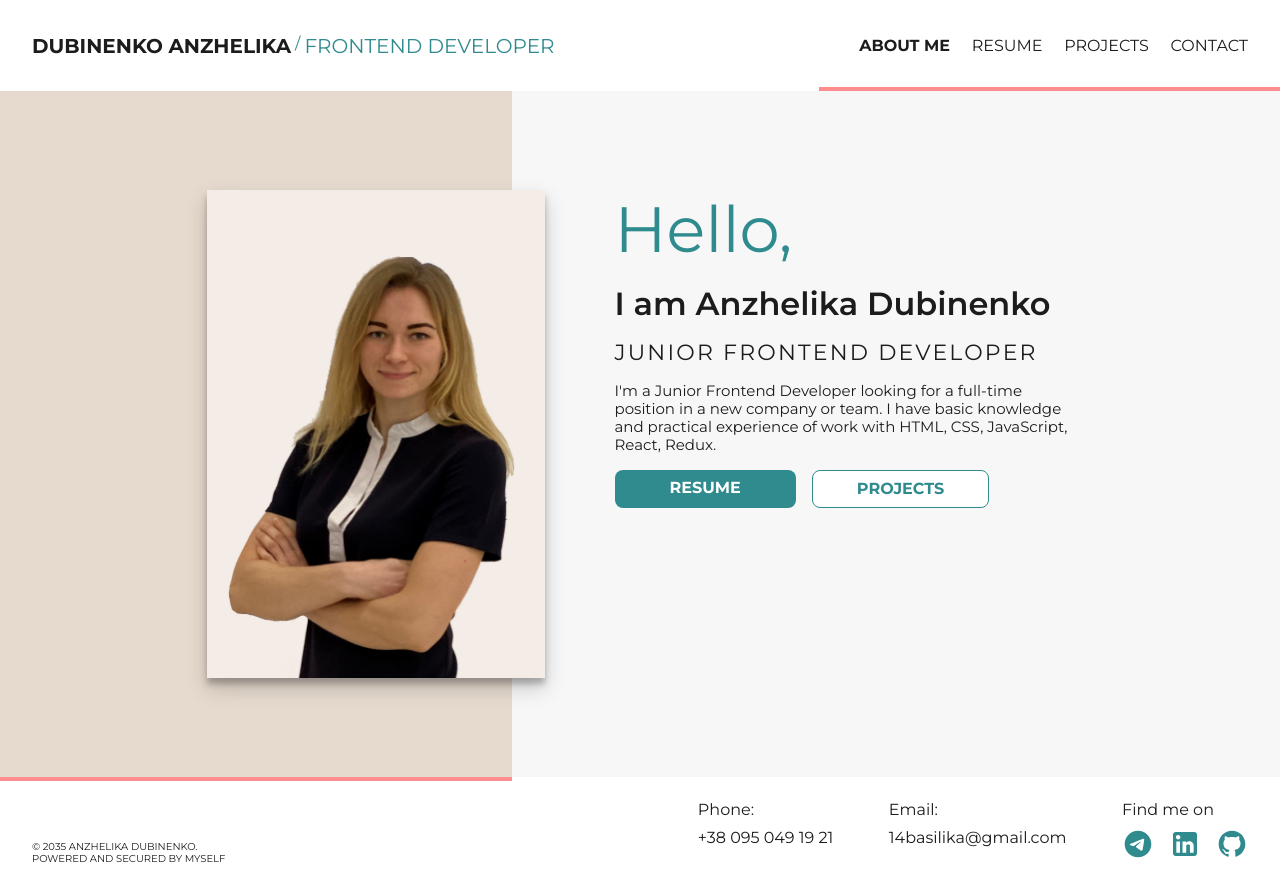
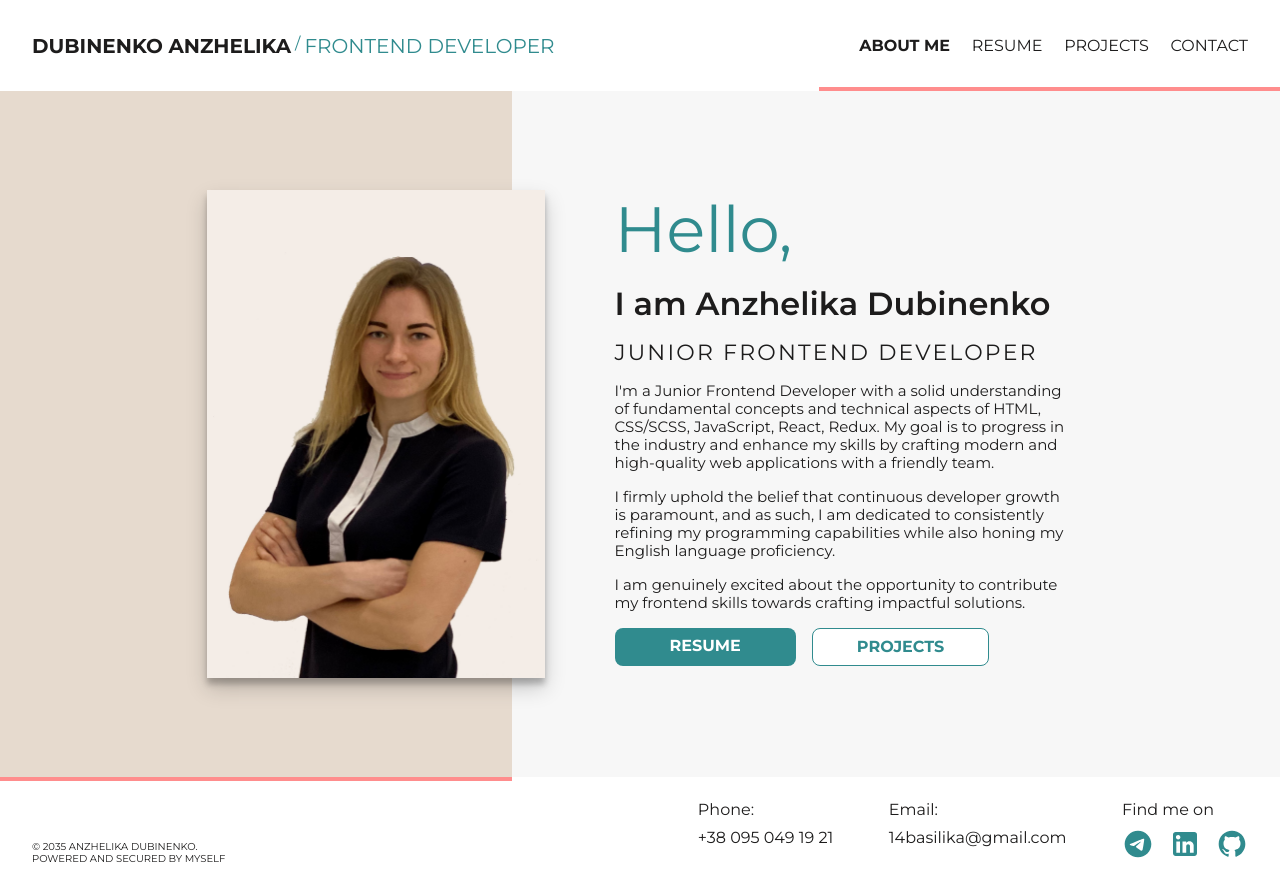
Before and after one commit to Basilika-draconum/curriculum-vitae, a React (Create React App) app: page / in a window 1280 px wide. Built offline with nearby package versions, Linux system fonts and the light colour scheme.

Commit message:
edit intro info

```diff
--- a/src/components/Intro/Intro.jsx
+++ b/src/components/Intro/Intro.jsx
@@ -19,11 +19,23 @@ const Intro = () => {
             <h2 className={s.content_first}>Hello,</h2>
             <h1 className={s.content_second}>I am Anzhelika Dubinenko</h1>
             <h2 className={s.content_third}>Junior frontend developer</h2>
-            <h3 className={s.content_four}>
-              I'm a Junior Frontend Developer looking for a full-time position
-              in a new company or team. I have basic knowledge and practical
-              experience of work with HTML, CSS, JavaScript, React, Redux.
-            </h3>
+            <p className={s.content_four}>
+              I'm a Junior Frontend Developer with a solid understanding of
+              fundamental concepts and technical aspects of HTML, CSS/SCSS,
+              JavaScript, React, Redux. My goal is to progress in the industry
+              and enhance my skills by crafting modern and high-quality web
+              applications with a friendly team.
+            </p>
+            <p className={s.content_four}>
+              I firmly uphold the belief that continuous developer growth is
+              paramount, and as such, I am dedicated to consistently refining my
+              programming capabilities while also honing my English language
+              proficiency.
+            </p>
+            <p className={s.content_four}>
+              I am genuinely excited about the opportunity to contribute my
+              frontend skills towards crafting impactful solutions.
+            </p>
           </div>
           <ul className={s.switch}>
             <li className={s.switch_resume}>
--- a/src/components/Intro/intro.module.scss
+++ b/src/components/Intro/intro.module.scss
@@ -128,7 +128,7 @@
     line-height: 21px;
     letter-spacing: 0.1em;
     text-transform: uppercase;
-    margin-bottom: 16px;
+
 
     @media screen and (min-width: 768px) {
       font-size: 22px;
@@ -140,6 +140,7 @@
   &_four {
     font-size: 14px;
     line-height: 17px;
+    margin-top: 16px;
     @media screen and (min-width: 768px) {
       font-size: 15px;
       line-height: 18px;
--- a/src/components/Resume/Resume.jsx
+++ b/src/components/Resume/Resume.jsx
@@ -71,15 +71,15 @@ const Resume = () => {
           <h2 className={s.block_title}>Tech Skills</h2>
           <ul className={s.block_list}>
             <li className={` ${s.item_title} ${s.skills_title}`}>
-              HTML5/CSS3/SASS
+              HTML5 / CSS / SASS
             </li>
             <li className={` ${s.item_title} ${s.skills_title}`}>JavaScript</li>
             <li className={` ${s.item_title} ${s.skills_title}`}>React</li>
-            <li className={` ${s.item_title} ${s.skills_title}`}>Redux</li>
+            <li className={` ${s.item_title} ${s.skills_title}`}>Redux / Redux Toolkit</li>
             <li className={` ${s.item_title} ${s.skills_title}`}>Rest API</li>
-            <li className={` ${s.item_title} ${s.skills_title}`}>Parcel</li>
-            <li className={` ${s.item_title} ${s.skills_title}`}>Webpack</li>
+            <li className={` ${s.item_title} ${s.skills_title}`}>Git / GitHub</li>
             <li className={` ${s.item_title} ${s.skills_title}`}>Node.js</li>
+            <li className={` ${s.item_title} ${s.skills_title}`}>MongoDB</li>
           </ul>
         </div>
         <div className={s.block}>
```
